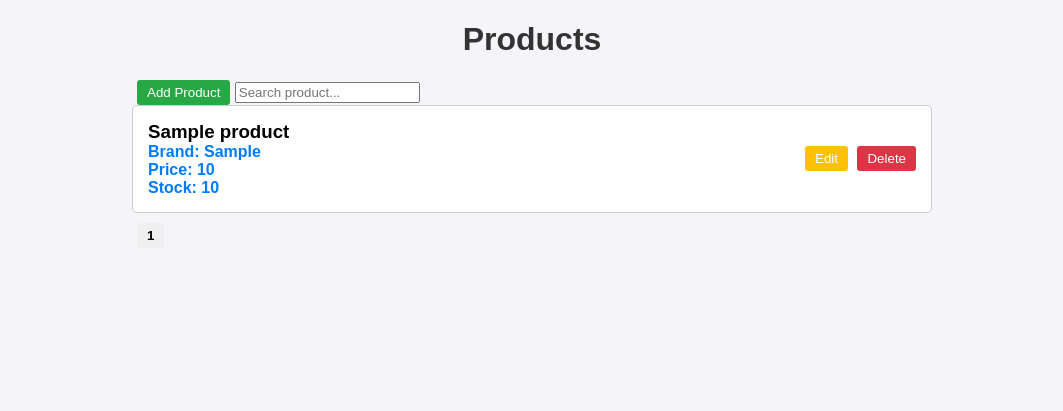
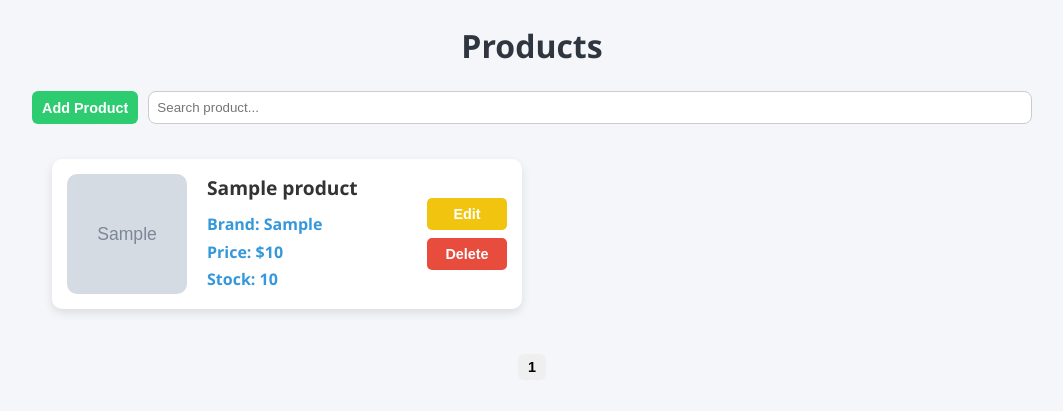
Before and after one commit to MrTanapat/lab10-webapi, a PHP site: page /lab10-webapi/ in a window 1280 px wide. Shown: the top 411 px of the page, without its empty margins (108-1171 px from the left). Run offline with PHP 8.4, Linux system fonts and the light colour scheme; tables that the repository leaves empty or names only in its code hold one stand-in row (values such as "Sample post"); grey boxes marked "Sample" are stand-in pictures.

Commit message:
feat: update api, index style

```diff
--- a/index.php
+++ b/index.php
@@ -3,7 +3,7 @@
 
 <head>
   <meta charset="UTF-8">
-  <title>Products</title>
+  <title>Products-Lab10</title>
   <link rel="stylesheet" href="style.css">
 </head>
 
@@ -11,12 +11,19 @@
   <div class="container">
     <h1>Products</h1>
 
+    <!-- Buttons & Search -->
+    <div style="display:flex; justify-content: space-between; flex-wrap: wrap; margin-bottom: 15px;">
       <button id="openModal" class="add">Add Product</button>
-    <input type="text" id="search" placeholder="Search product..." class="search">
+      <input type="text" id="search" placeholder="Search product..." style="flex:1; min-width:200px; margin-left:10px; padding:8px; border-radius:8px; border:1px solid #ccc;">
+    </div>
 
+    <!-- Product list -->
     <div id="products"></div>
-    <div id="pagination"></div>
 
+    <!-- Pagination -->
+    <div id="pagination" style="text-align:center; margin-top:25px; display:flex; gap:10px; justify-content:center;"></div>
+
+    <!-- Modal -->
     <div id="productModal" class="modal">
       <div class="modal-content">
         <span class="close">&times;</span>
@@ -78,14 +85,19 @@
       paginated.forEach(p => {
         const div = document.createElement("div");
         div.className = "product";
+
+        // ถ้าไม่มีรูปให้ใช้ placeholder
+        const imageURL = p.image_url && p.image_url !== "" ? p.image_url : "https://via.placeholder.com/220x150?text=No+Image";
+
         div.innerHTML = `
-          <div>
+      <img src="${imageURL}" alt="${p.name}">
+      <div class="product-details">
         <h3>${p.name}</h3>
         <p>Brand: ${p.brand}</p>
-            <p>Price: ${p.price}</p>
+        <p>Price: $${p.price}</p>
         <p>Stock: ${p.stock}</p>
       </div>
-          <div>
+      <div class="product-buttons">
         <button class="edit" onclick="editProduct(${p.id})">Edit</button>
         <button class="delete" onclick="deleteProduct(${p.id})">Delete</button>
       </div>
--- a/style.css
+++ b/style.css
@@ -1,71 +1,152 @@
+/* Reset & Base */
+* {
+  box-sizing: border-box;
+  margin: 0;
+  padding: 0;
+}
+
 body {
-  font-family: Arial, sans-serif;
-  margin: 20px;
-  background-color: #f4f4f9;
+  font-family: 'Segoe UI', Tahoma, Geneva, Verdana, sans-serif;
+  background: #f5f6fa;
+  color: #333;
+  line-height: 1.6;
+  padding: 20px;
 }
 
 h1 {
   text-align: center;
-  color: #333;
+  color: #2f3640;
+  margin-bottom: 20px;
 }
 
+/* Container */
 .container {
-  max-width: 800px;
+  max-width: 1000px;
   margin: 0 auto;
 }
 
-.product {
-  border: 1px solid #ccc;
-  padding: 15px;
-  margin-bottom: 10px;
-  background-color: #fff;
-  border-radius: 5px;
-  display: flex;
-  justify-content: space-between;
-  align-items: center;
+/* Product Grid */
+#products {
+  display: grid;
+  grid-template-columns: repeat(auto-fill, minmax(450px, 1fr));
+  gap: 20px;
+  padding: 20px;
 }
 
-.product h3 {
-  margin: 0;
+/* Product card */
+.product {
+  display: flex;
+  align-items: center;
+  background: #fff;
+  border-radius: 10px;
+  box-shadow: 0 4px 10px rgba(0,0,0,0.1);
+  padding: 15px;
+  height: 150px; /* กำหนดความสูงคงที่ */
+  transition: transform 0.2s ease, box-shadow 0.2s ease;
 }
 
-.product p {
-  margin: 0;
-  font-weight: bold;
-  color: #007BFF;
+.product:hover {
+  transform: translateY(-3px);
+  box-shadow: 0 6px 15px rgba(0,0,0,0.15);
 }
 
-button {
-  margin-left: 5px;
-  padding: 5px 10px;
+.product img {
+  width: 120px;
+  height: 120px;
+  object-fit: cover;
+  border-radius: 10px;
+  margin-right: 20px;
+  flex-shrink: 0; /* ป้องกันรูปถูกบีบ */
+}
+
+.product-details {
+  flex: 1;
+  min-width: 0; /* ป้องกันข้อความล้น */
+}
+
+.product-details h3 {
+  margin-bottom: 8px;
+  font-size: 1.2rem;
+  white-space: nowrap;
+  overflow: hidden;
+  text-overflow: ellipsis; /* แสดง ... ถ้าข้อความยาวเกิน */
+}
+
+.product-details p {
+  margin: 2px 0;
+  color: #3498db;
+  font-weight: 600;
+}
+
+.product-buttons {
+  display: flex;
+  flex-direction: column;
+  gap: 8px;
+  flex-shrink: 0; /* ป้องกันปุ่มถูกบีบ */
+}
+
+.product-buttons button {
+  width: 80px;
+  font-weight: bold;
+  padding: 8px;
   border: none;
-  border-radius: 3px;
+  border-radius: 5px;
   cursor: pointer;
 }
 
-button.edit { background-color: #ffc107; color: #fff; }
-button.delete { background-color: #dc3545; color: #fff; }
-button.add { background-color: #28a745; color: #fff; }
+.product-buttons .edit {
+  background-color: #f1c40f;
+  color: #fff;
+}
 
+.product-buttons .delete {
+  background-color: #e74c3c;
+  color: #fff;
+}
+
+
+button {
+  padding: 5px 10px;
+  border: none;
+  border-radius: 6px;
+  cursor: pointer;
+  font-weight: 600;
+  transition: all 0.2s ease-in-out;
+  font-size: 0.9rem;
+}
+
+button.add { background-color: #2ecc71; color: #fff; }
+button.add:hover { background-color: #27ae60; }
+
+button.edit { background-color: #f39c12; color: #fff; }
+button.edit:hover { background-color: #d68910; }
+
+button.delete { background-color: #e74c3c; color: #fff; }
+button.delete:hover { background-color: #c0392b; }
+
+/* Forms */
 form {
   margin-top: 20px;
   background-color: #fff;
   padding: 15px;
-  border-radius: 5px;
+  border-radius: 8px;
   border: 1px solid #ccc;
+  display: flex;
+  flex-direction: column;
 }
 
 form input {
-  padding: 5px;
-  margin-right: 10px;
+  padding: 8px;
   margin-bottom: 10px;
+  border: 1px solid #ccc;
+  border-radius: 6px;
 }
 
 form button {
   margin-top: 10px;
 }
 
-/* Modal background */
+/* Modal */
 .modal {
   display: none;
   position: fixed;
```
Also changed, not shown: other parts of style.css (+21 -8 lines), api.php (+54 -27 lines). Lines whose indentation alone changed are shown as unchanged.
